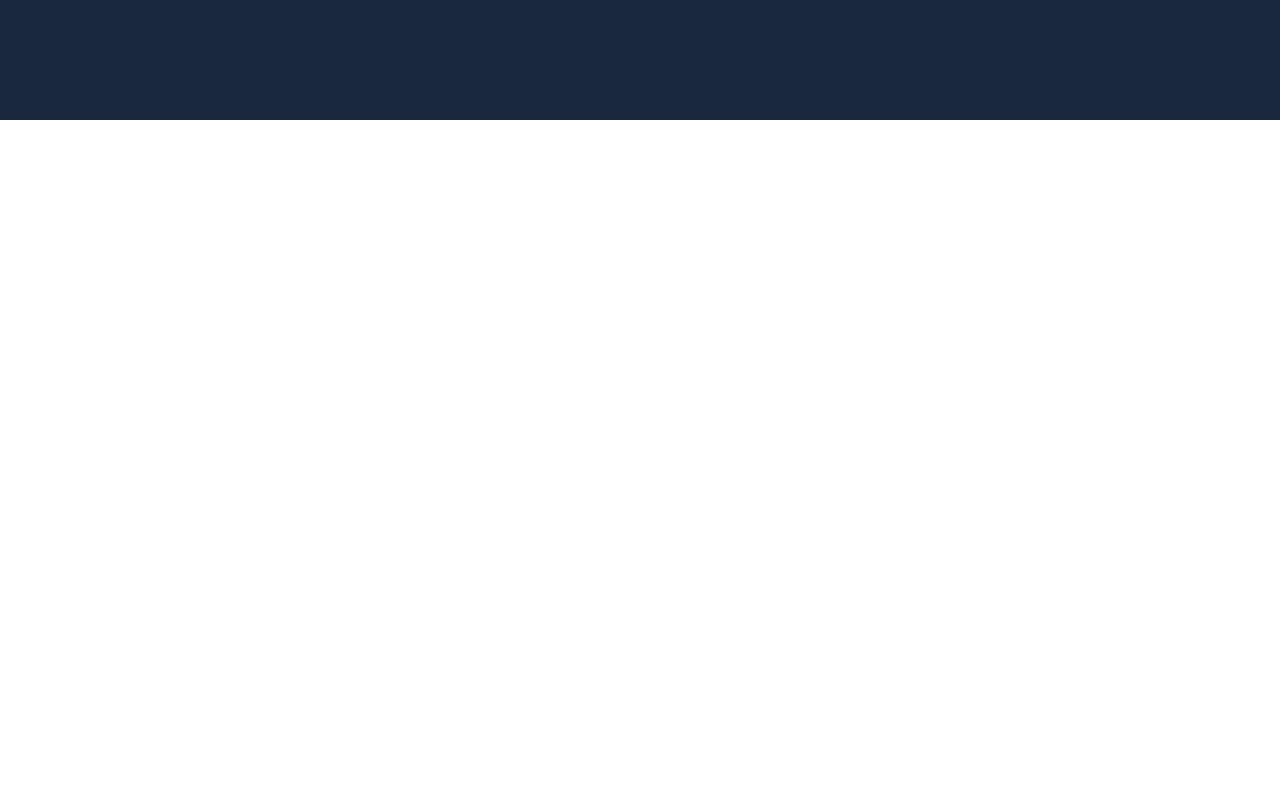
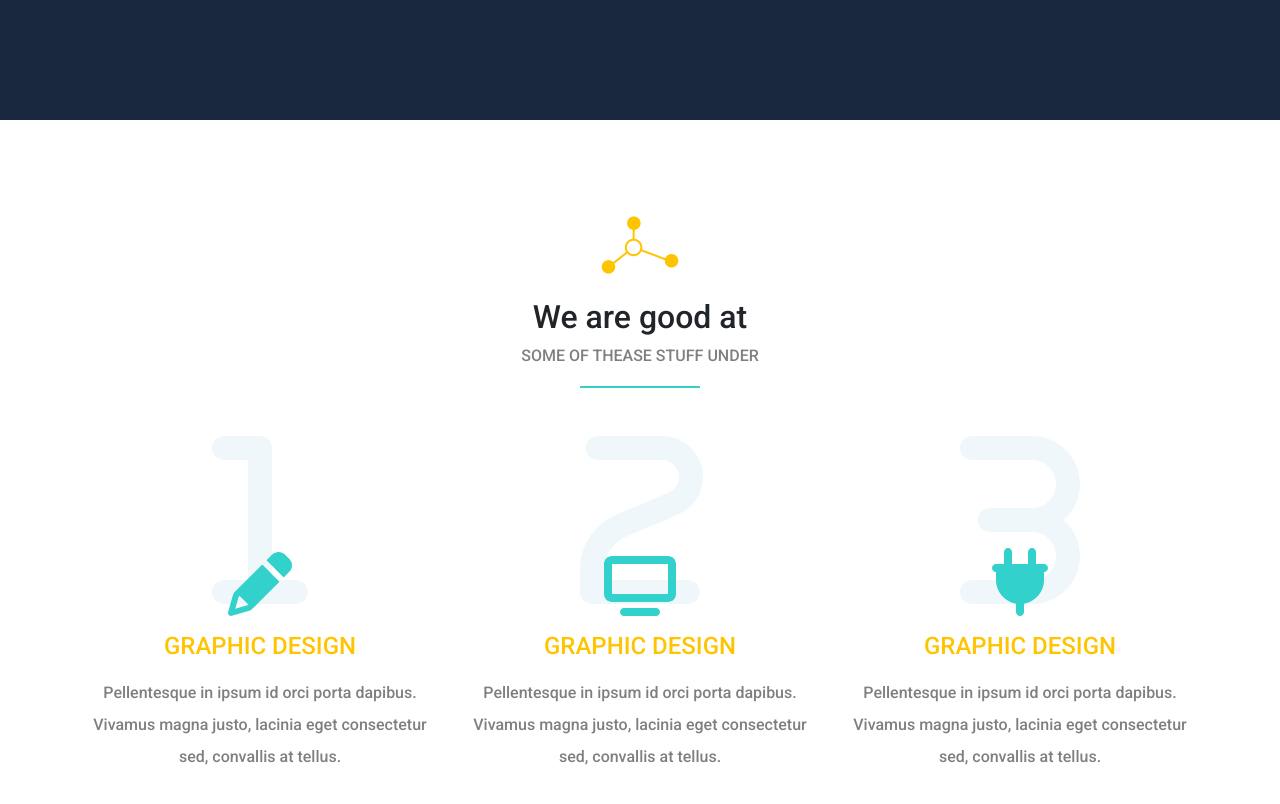
Before and after one commit to SamRizk194/Bondi, a plain HTML site: page index.html in a window 1280 px wide. Shown: the part 680-1484 px from the top of the page. Drawn offline with Linux system fonts and the light colour scheme.

Commit message:
adding features

```diff
--- a/css/bondi.css
+++ b/css/bondi.css
@@ -3,6 +3,7 @@
   --green-color: #33d1cc;
   --red-color: #ff3150;
   --yellow-color: #ffc400;
+  --section-color: #eff7fa;
 }
 
 body {
@@ -51,3 +52,32 @@ body {
   background-color: var(--dark-color);
   min-height: calc(100vh - 72px);
 }
+
+.main-title::after {
+  content: "";
+  position: absolute;
+  width: 120px;
+  height: 2px;
+  background-color: var(--green-color);
+  bottom: -20px;
+  left: 50%;
+  transform: translatex(-50%);
+}
+
+.features .icon-holder {
+  height: 200px;
+}
+.features .icon-holder svg {
+  left: 50%;
+  transform: translateX(-50%);
+}
+.features .icon-holder .number {
+  font-size: 12rem;
+  color: var(--section-color);
+}
+.features .icon-holder .icon {
+  color: var(--green-color);
+}
+.features .feat h4 {
+  color: var(--yellow-color);
+}
--- a/index.html
+++ b/index.html
@@ -69,6 +69,66 @@
       </div>
     </div>
 
+    <div class="features text-center pt-5 pb-5">
+      <div class="container">
+        <div class="main-title mt-5 mb-5 position-relative">
+          <img class="mb-4" src="css/imgs/title.png" />
+          <h2>We are good at</h2>
+          <p class="text-black-50 text-uppercase">some of thease stuff under</p>
+        </div>
+
+        <div class="row">
+          <div class="col-md-6 col-lg-4">
+            <div class="feat">
+              <div class="icon-holder position-relative">
+                <i class="fa-solid fa-1 position-absolute bottom-0 number"></i>
+                <i
+                  class="fa-solid fa-4x fa-pencil position-absolute bottom-0 icon"
+                ></i>
+              </div>
+
+              <h4 class="mb-3 mt-3 text-uppercase">Graphic Design</h4>
+              <p class="lh-lg text-black-50">
+                Pellentesque in ipsum id orci porta dapibus. Vivamus magna
+                justo, lacinia eget consectetur sed, convallis at tellus.
+              </p>
+            </div>
+          </div>
+          <div class="col-md-6 col-lg-4">
+            <div class="feat">
+              <div class="icon-holder position-relative">
+                <i class="fa-solid fa-2 position-absolute bottom-0 number"></i>
+                <i
+                  class="fa-solid fa-4x fa-tv position-absolute bottom-0 icon"
+                ></i>
+              </div>
+
+              <h4 class="mb-3 mt-3 text-uppercase">Graphic Design</h4>
+              <p class="lh-lg text-black-50">
+                Pellentesque in ipsum id orci porta dapibus. Vivamus magna
+                justo, lacinia eget consectetur sed, convallis at tellus.
+              </p>
+            </div>
+          </div>
+          <div class="col-md-6 col-lg-4">
+            <div class="feat">
+              <div class="icon-holder position-relative">
+                <i class="fa-solid fa-3 position-absolute bottom-0 number"></i>
+                <i
+                  class="fa-solid fa-4x fa-plug position-absolute bottom-0 icon"
+                ></i>
+              </div>
+
+              <h4 class="mb-3 mt-3 text-uppercase">Graphic Design</h4>
+              <p class="lh-lg text-black-50">
+                Pellentesque in ipsum id orci porta dapibus. Vivamus magna
+                justo, lacinia eget consectetur sed, convallis at tellus.
+              </p>
+            </div>
+          </div>
+        </div>
+      </div>
+    </div>
     <script src="js/bootstrap.bundle.min.js"></script>
     <script src="js/all.min.js"></script>
   </body>
```
